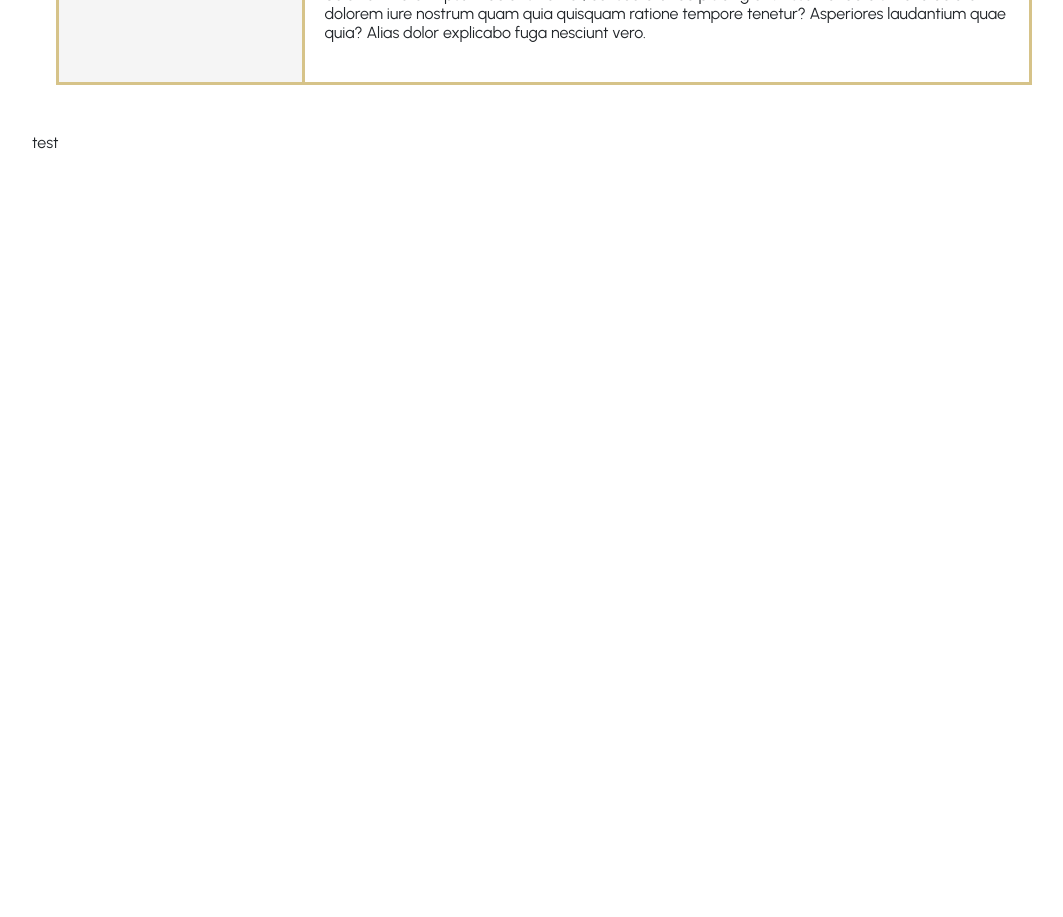
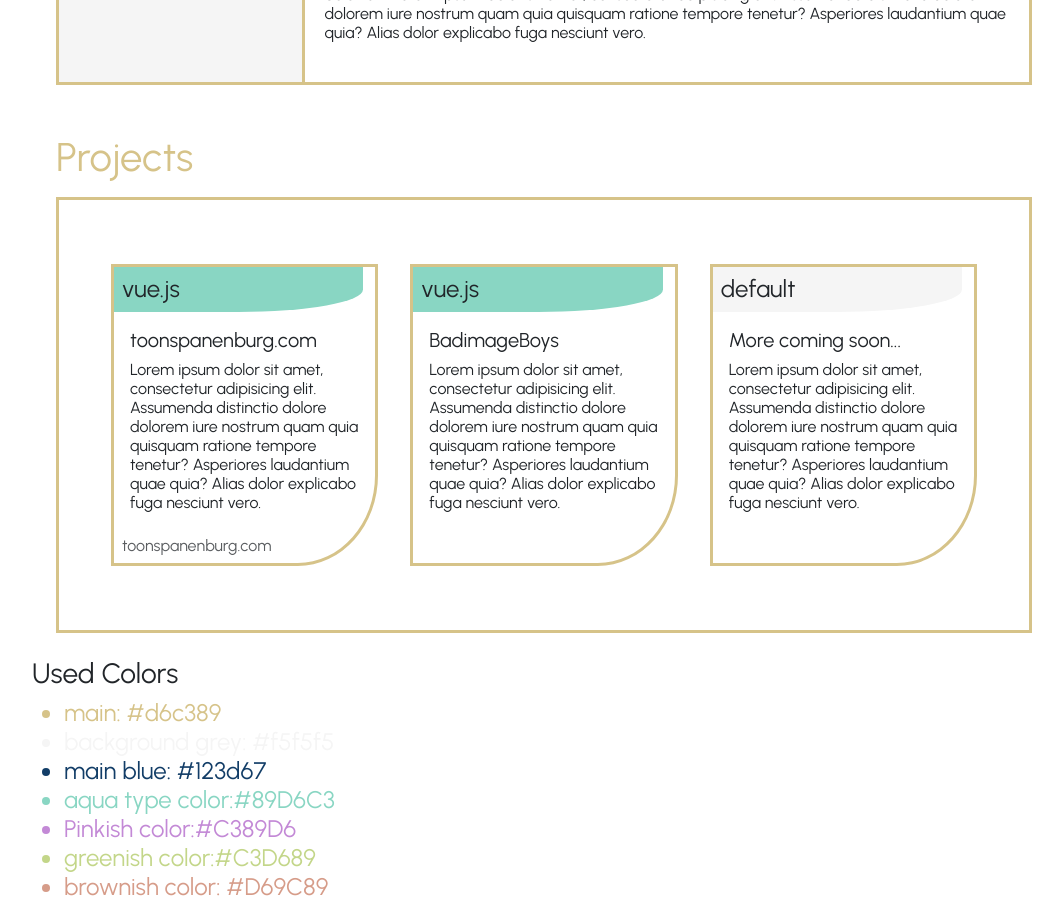
Before and after one commit to ToonSpanenburg/ToonSpanenburgWebsite, a Vue app: page / in a window 1280 px wide. Shown: the part 800-1717 px from the top of the page, without its empty margins (96-1159 px from the left). Before the commit the page ends 968 px from the top, so only its background shows below. Built offline with nearby package versions, Linux system fonts and the light colour scheme.

Commit message:
temp style

```diff
--- a/src/App.vue
+++ b/src/App.vue
@@ -4,6 +4,7 @@ import MyHeader from "@/components/MyHeader.vue";
 import TestComponent from "@/components/TestComponent.vue";
 import WelcomeComponent from "@/components/WelcomeComponent.vue";
 import SkillsComponent from "@/components/SkillsComponent.vue";
+import ProjectsComponent from "@/components/ProjectsComponent.vue";
 </script>
 
 <template>
@@ -11,6 +12,7 @@ import SkillsComponent from "@/components/SkillsComponent.vue";
     <MyHeader/>
     <welcome-component/>
     <SkillsComponent/>
+    <ProjectsComponent/>
     <TestComponent/>
   </div>
 
--- a/src/assets/MyStyle.css
+++ b/src/assets/MyStyle.css
@@ -152,6 +152,10 @@ ul
     background-color: #f5f5f5;
 }
 
+.rowFix{
+    margin-left: 0;
+}
+
 @media only screen and (max-width: 1199px) {
     #contactImage
     {
--- /dev/null
+++ b/src/components/Projects/Projects.js
@@ -0,0 +1,28 @@
+let Projects = [
+    {
+        type: "vue.js",
+        name: "toonspanenburg.com",
+        description: "Lorem ipsum dolor sit amet, consectetur adipisicing elit. Assumenda distinctio dolore dolorem iure nostrum quam quia quisquam ratione tempore tenetur? Asperiores laudantium quae quia? Alias dolor explicabo fuga nesciunt vero.\n",
+        link: "toonspanenburg.com",
+        gitLink:"https://github.com/ToonSpanenburg/ToonSpanenburgWebsite"
+    },
+    {
+        type: "vue.js",
+        name: "BadimageBoys",
+        description: "Lorem ipsum dolor sit amet, consectetur adipisicing elit. Assumenda distinctio dolore dolorem iure nostrum quam quia quisquam ratione tempore tenetur? Asperiores laudantium quae quia? Alias dolor explicabo fuga nesciunt vero.\n",
+        link: "",
+        gitLink:"https://github.com/ToonSpanenburg/BadImageBoys"
+    },
+    {
+        type: "default",
+        name: "More coming soon...",
+        description: "Lorem ipsum dolor sit amet, consectetur adipisicing elit. Assumenda distinctio dolore dolorem iure nostrum quam quia quisquam ratione tempore tenetur? Asperiores laudantium quae quia? Alias dolor explicabo fuga nesciunt vero.\n",
+        link: "",
+        gitLink:"https://github.com/ToonSpanenburg"
+    }
+]
+
+export function getAllProjects()
+{
+    return Projects;
+}
--- /dev/null
+++ b/src/components/Projects/SingularProjectComponent.vue
@@ -0,0 +1,65 @@
+<script>
+export default {
+  props: ['Project']
+};
+
+</script>
+<script setup>
+function GetTypeColor(projectType)
+{
+  if (projectType == "vue.js")
+  {
+    return "#89D6C3";
+  }
+  if (projectType == ".net")
+  {
+    return "#C389D6";
+  }
+  if (projectType == "java")
+  {
+    return "#C3D689";
+  }
+  if (projectType == "php")
+  {
+    return "#D69C89";
+  }
+  else
+  {
+    return "#f5f5f5";
+  }
+}
+</script>
+
+<template>
+<div class="ms-0 ">
+  <h4 class="py-2 ps-2 projectType" :style="{ backgroundColor: GetTypeColor(Project.type) }">
+    {{Project.type}}
+  </h4>
+  <div class="ms-3 mt-3">
+    <h5>
+      {{Project.name}}
+    </h5>
+    <p>
+      {{Project.description}}
+    </p>
+  </div>
+  <a href="{{Project.link}}">
+    <p class="text-muted py-2 ps-2 ProjectTextLink">
+      {{Project.link}}
+    </p>
+  </a>
+</div>
+</template>
+
+<style scoped>
+.projectType
+{
+  margin: 0;
+  border-bottom-right-radius: 50%;
+}
+.ProjectTextLink
+{
+  margin-bottom: 0;
+
+}
+</style>
--- a/src/components/ProjectsComponent.vue
+++ b/src/components/ProjectsComponent.vue
@@ -1,11 +1,61 @@
 <script setup>
+  import * as Projects from "@/components/Projects/Projects.js";
+  import SingularProjectComponent from "@/components/Projects/SingularProjectComponent.vue";
 
+  const allProjects = Projects.getAllProjects();
+
+  function GoToUrl(link)
+  {
+    window.location.href = link;
+  }
 </script>
 
 <template>
-Test
+  <div class="m-4">
+    <div id="Projects">
+      <h2 class="mb-3">
+        Projects
+      </h2>
+    </div>
+
+    <div class="ProjectsBorder">
+      <div class="row p-5 ">
+        <div v-for="(project, index) in allProjects" :key="index" class="col SingularProjectBorder m-3 Project paddingRowFixer">
+          <div @click="GoToUrl(project.gitLink)" style="cursor: pointer;" class="rowFix">
+            <SingularProjectComponent :Project="project"/>
+          </div>
+        </div>
+      </div>
+    </div>
+  </div>
 </template>
 
 <style scoped>
-
+  .ProjectsBorder
+  {
+    display: inline-block;
+    border-style: solid;
+    border-color: #d6c389;
+    border-width: 3px;
+  }
+  .SingularProjectBorder
+  {
+    display: inline-block;
+    border-style: solid;
+    border-color: #d6c389;
+    border-width: 3px;
+  }
+  .Project
+  {
+    transition: transform 0.3s ease;
+    border-bottom-right-radius: 30%;
+  }
+  .Project:hover
+  {
+    transform: scale(1.15);
+  }
+  .paddingRowFixer
+  {
+    padding-left: 0px;
+  }
 </style>
--- a/src/components/SkillsComponent.vue
+++ b/src/components/SkillsComponent.vue
@@ -98,9 +98,6 @@ export default {
     border-right-width: 3px;
   }
 
-  .rowFix{
-    margin-left: 0;
-  }
 
   .skillsBorder
   {
--- a/src/components/TestComponent.vue
+++ b/src/components/TestComponent.vue
@@ -3,9 +3,32 @@
 </script>
 
 <template>
-<p>
-  test
-</p>
+<h3>
+  Used Colors
+</h3>
+  <ul>
+    <li style="color: #d6c389">
+      main: #d6c389
+    </li>
+    <li style="color: #f5f5f5;">
+      background grey: #f5f5f5
+    </li>
+    <li style="color: #123d67;">
+      main blue: #123d67
+    </li>
+    <li style="color: #89D6C3;">
+      aqua type color:#89D6C3
+    </li>
+    <li style="color: #C389D6;">
+      Pinkish color:#C389D6
+    </li>
+    <li style="color: #C3D689;">
+      greenish color:#C3D689
+    </li>
+    <li style="color: #D69C89;">
+      brownish color: #D69C89
+    </li>
+  </ul>
 </template>
 
 
```
